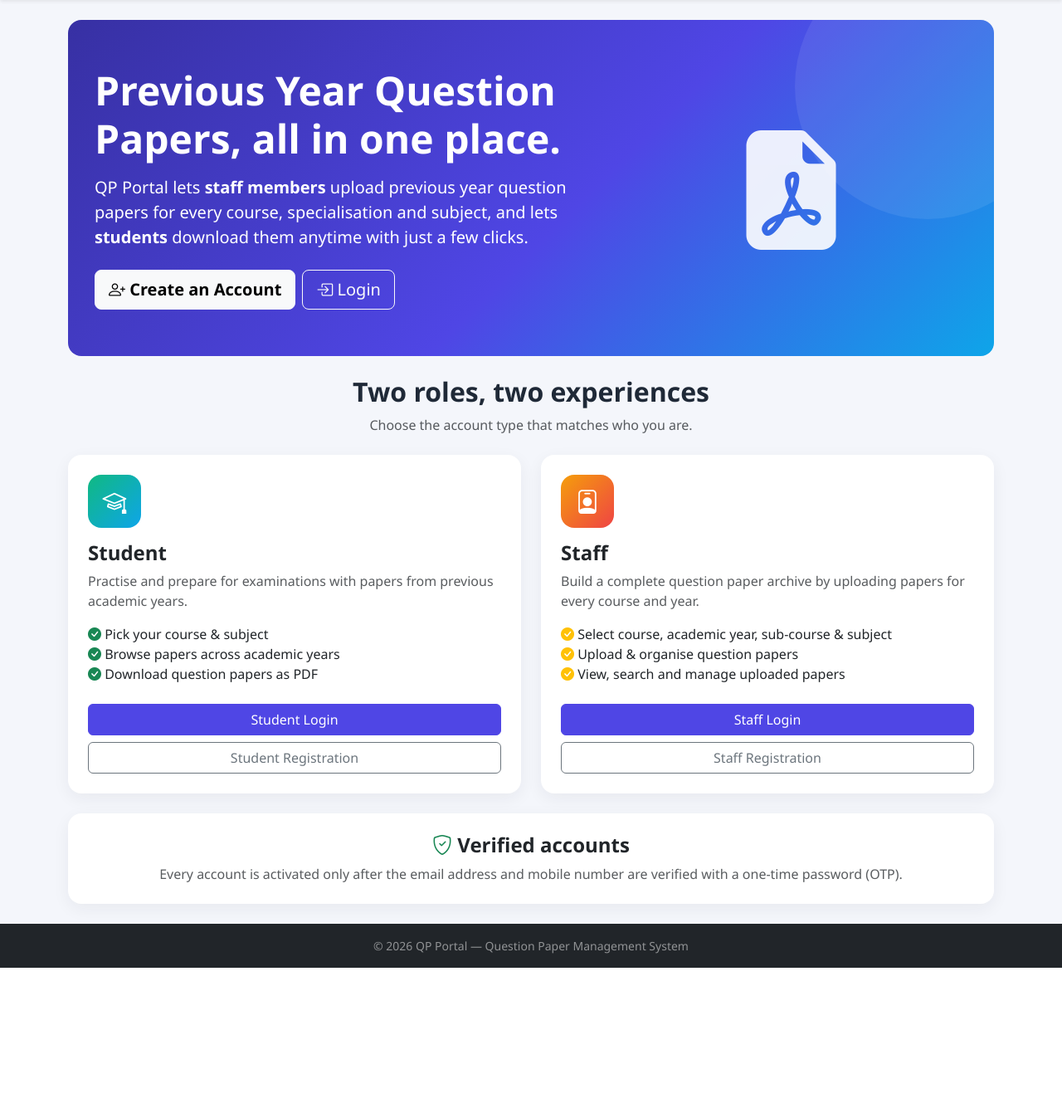
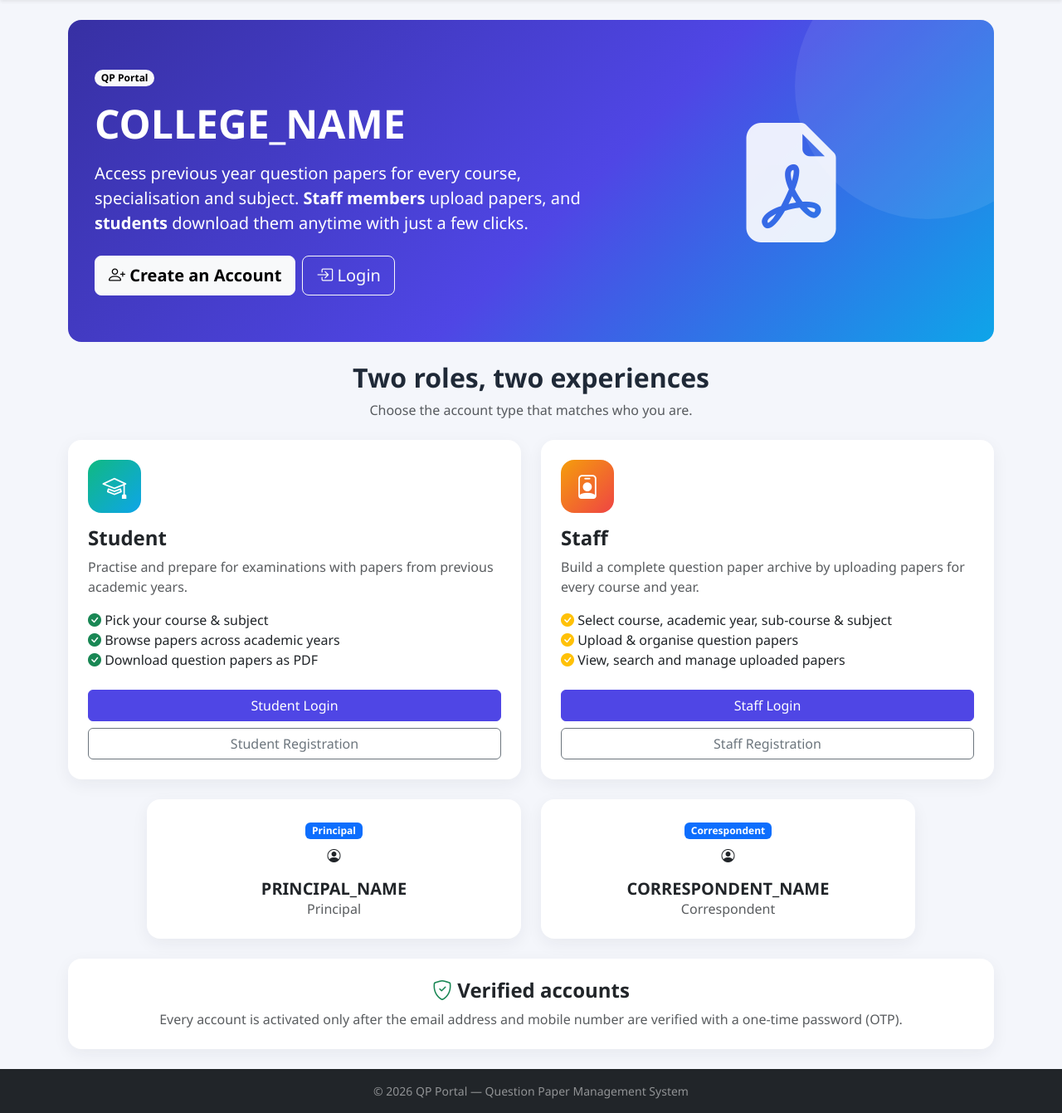
Before and after one commit to abuwahid3535-bot/qp, a PHP site: page /questionpaper/ in a window 1280 px wide. Shown: the part 56-1397 px from the top of the page at 83% size. Before the commit the page ends 1222 px from the top, so only its background shows below. Run offline with PHP 8.4, Linux system fonts and the light colour scheme; some libraries are stand-ins or nearby versions.

Commit message:
Add files via upload

```diff
--- a/questionpaper/index.php
+++ b/questionpaper/index.php
@@ -2,15 +2,20 @@
 $pageTitle = 'Home';
 require_once __DIR__ . '/includes/functions.php';
 require_once __DIR__ . '/includes/header.php';
+
+$principalImg = __DIR__ . '/' . PRINCIPAL_PHOTO;
+$corrImg      = __DIR__ . '/' . CORRESPONDENT_PHOTO;
+$collegeImg   = __DIR__ . '/' . COLLEGE_IMAGE;
 ?>
 
 <div class="hero mb-4">
     <div class="row align-items-center g-4">
         <div class="col-lg-7">
-            <h1 class="display-5 fw-bold mb-3">Previous Year Question Papers, all in one place.</h1>
+            <span class="badge rounded-pill text-bg-light mb-3"><?= e(APP_NAME); ?></span>
+            <h1 class="display-5 fw-bold mb-3"><?= e(COLLEGE_NAME); ?></h1>
             <p class="fs-5 mb-4">
-                <?= e(APP_NAME); ?> lets <strong>staff members</strong> upload previous year question papers
-                for every course, specialisation and subject, and lets <strong>students</strong> download
+                Access previous year question papers for every course, specialisation and subject.
+                <strong>Staff members</strong> upload papers, and <strong>students</strong> download
                 them anytime with just a few clicks.
             </p>
             <div class="d-flex gap-2 flex-wrap">
@@ -23,7 +28,12 @@ require_once __DIR__ . '/includes/header.php';
             </div>
         </div>
         <div class="col-lg-5 text-center d-none d-lg-block">
-            <i class="bi bi-file-earmark-pdf-fill" style="font-size:9rem;opacity:.9;"></i>
+            <?php if (is_file($collegeImg)): ?>
+                <img src="<?= COLLEGE_IMAGE; ?>" alt="<?= e(COLLEGE_NAME); ?>"
+                     class="img-fluid rounded-4 shadow-lg" style="max-height:280px;object-fit:cover;">
+            <?php else: ?>
+                <i class="bi bi-file-earmark-pdf-fill" style="font-size:9rem;opacity:.9;"></i>
+            <?php endif; ?>
         </div>
     </div>
 </div>
@@ -72,6 +82,41 @@ require_once __DIR__ . '/includes/header.php';
     </div>
 </div>
 
+<div class="row g-4 justify-content-center mb-4">
+    <div class="col-md-6 col-lg-5">
+        <div class="card leadership-card h-100">
+            <div class="card-body text-center p-4">
+                <span class="badge text-bg-primary mb-2">Principal</span>
+                <div class="mx-auto mb-3">
+                    <?php if (is_file($principalImg)): ?>
+                        <img src="<?= PRINCIPAL_PHOTO; ?>" alt="Principal <?= e(PRINCIPAL_NAME); ?>" class="leadership-photo">
+                    <?php else: ?>
+                        <i class="bi bi-person-circle leadership-icon"></i>
+                    <?php endif; ?>
+                </div>
+                <h3 class="h5 fw-bold mb-0"><?= e(PRINCIPAL_NAME); ?></h3>
+                <p class="text-muted mb-0">Principal</p>
+            </div>
+        </div>
+    </div>
+    <div class="col-md-6 col-lg-5">
+        <div class="card leadership-card h-100">
+            <div class="card-body text-center p-4">
+                <span class="badge text-bg-primary mb-2">Correspondent</span>
+                <div class="mx-auto mb-3">
+                    <?php if (is_file($corrImg)): ?>
+                        <img src="<?= CORRESPONDENT_PHOTO; ?>" alt="Correspondent <?= e(CORRESPONDENT_NAME); ?>" class="leadership-photo">
+                    <?php else: ?>
+                        <i class="bi bi-person-circle leadership-icon"></i>
+                    <?php endif; ?>
+                </div>
+                <h3 class="h5 fw-bold mb-0"><?= e(CORRESPONDENT_NAME); ?></h3>
+                <p class="text-muted mb-0">Correspondent</p>
+            </div>
+        </div>
+    </div>
+</div>
+
 <div class="card">
     <div class="card-body p-4 text-center">
         <h4 class="fw-bold"><i class="bi bi-shield-check text-success"></i> Verified accounts</h4>
```
